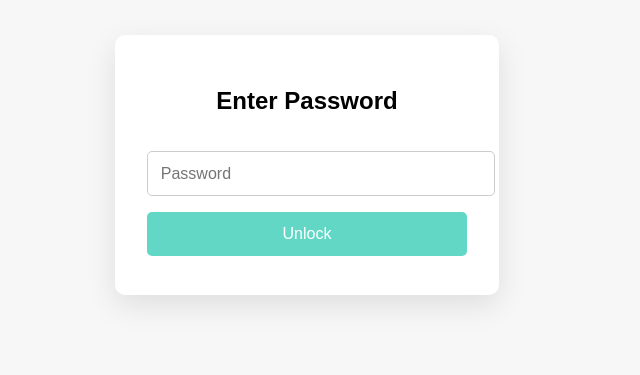
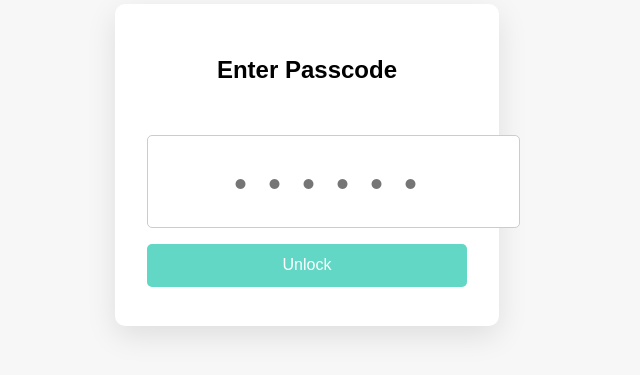
Before and after one commit to matanyah123/secret-page, a plain HTML site: page index.html in a window 1280 px wide. Shown: the part 235-610 px from the top of the page, without its empty margins (333-973 px from the left). Drawn offline with Linux system fonts and the light colour scheme.

Commit message:
Update index.html

```diff
--- a/index.html
+++ b/index.html
@@ -14,6 +14,7 @@
       font-family: sans-serif;
       margin: 0;
     }
+
     .container {
       background: white;
       padding: 2em;
@@ -23,14 +24,30 @@
       width: 90%;
       max-width: 320px;
     }
-    input {
+
+    input[type="password"] {
       width: 100%;
       padding: 0.8em;
       margin-top: 1em;
       border: 1px solid #ccc;
       border-radius: 5px;
-      font-size: 1em;
+      font-size: 2em;
+      text-align: center;
+      letter-spacing: 0.5em;
+      font-family: 'SF Pro Text', 'Helvetica Neue', sans-serif;
     }
+
+    input::-webkit-outer-spin-button,
+    input::-webkit-inner-spin-button {
+      -webkit-appearance: none;
+      margin: 0;
+    }
+
+    input[type="password"]:focus {
+      outline: none;
+      border-color: #63D7C5;
+    }
+
     button {
       margin-top: 1em;
       width: 100%;
@@ -42,9 +59,11 @@
       border-radius: 5px;
       cursor: pointer;
     }
+
     button:hover {
       background: #56bfb0;
     }
+
     .error {
       color: red;
       font-size: 0.9em;
@@ -54,20 +73,20 @@
 </head>
 <body>
   <div class="container">
-    <h2>Enter Password</h2>
-    <input type="password" id="password" placeholder="Password" />
+    <h2>Enter Passcode</h2>
+    <input type="password" id="password" inputmode="numeric" pattern="[0-9]*" maxlength="6" placeholder="••••••" />
     <button onclick="checkPassword()">Unlock</button>
     <div class="error" id="errorMsg"></div>
   </div>
 
   <script>
-    const correctPassword = "112233"; // change this to whatever you want 🗝️
+    const correctPassword = "112233";
 
     function checkPassword() {
       const input = document.getElementById("password").value;
       const error = document.getElementById("errorMsg");
       if (input === correctPassword) {
-        window.location.href = "https://your-site.com/app"; // or another local html page like app.html
+        window.location.href = "https://stips.co.il";
       } else {
         error.textContent = "Wrong password!";
       }
```
